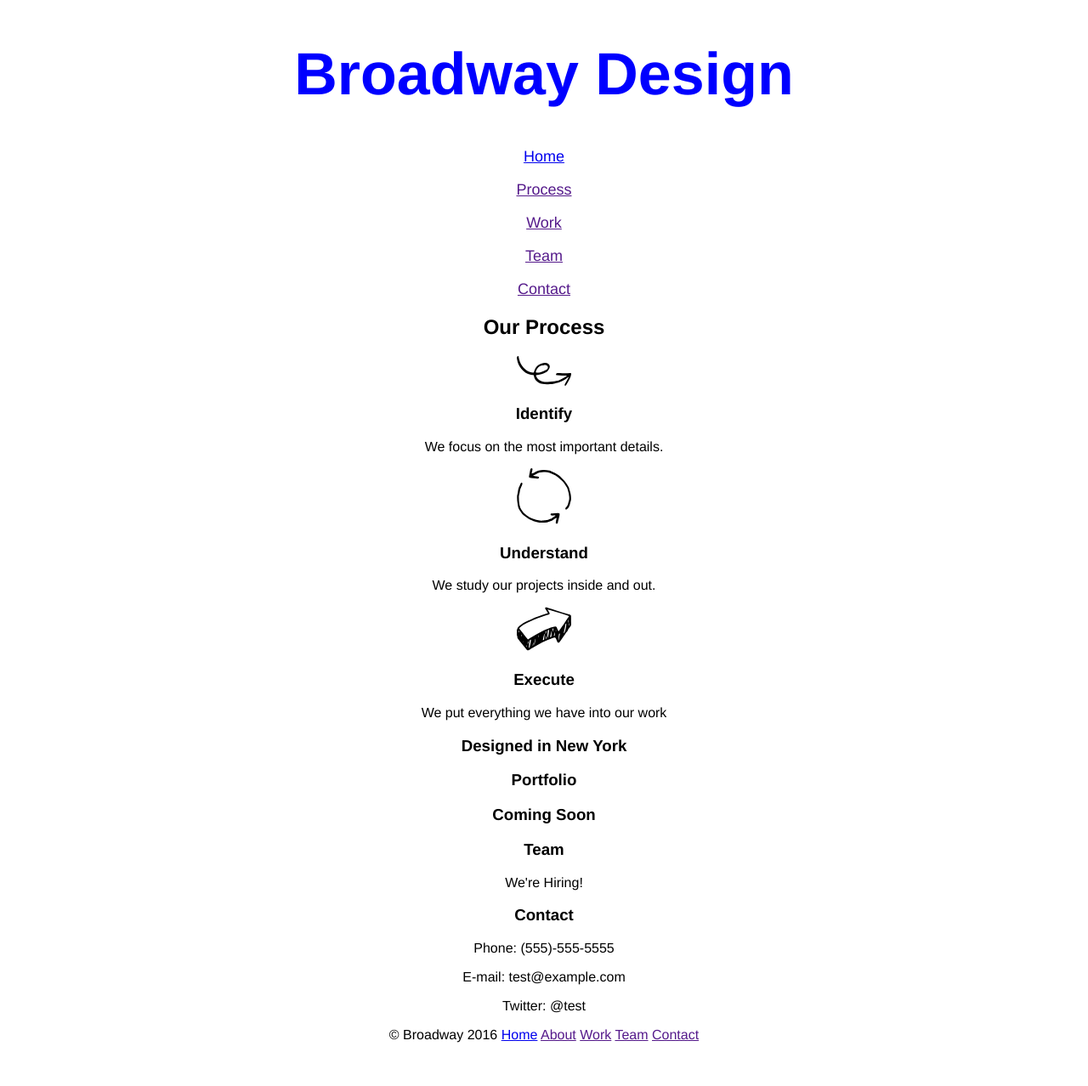
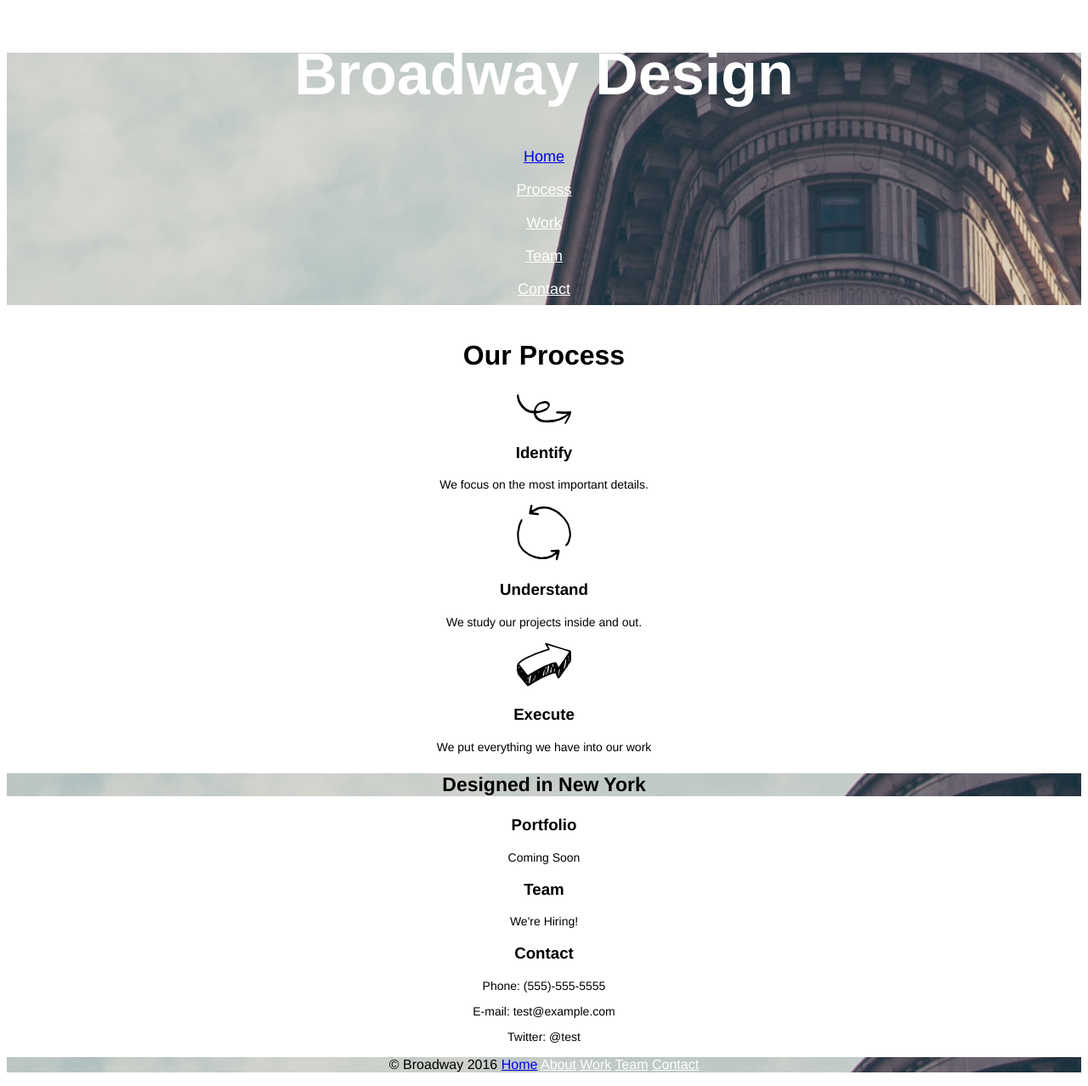
Before and after one commit to olinelson/broadway, a plain HTML site: page index.html in a window 1280 px wide. Shown: the whole page at 85% size. Before the commit the page ends 1243 px from the top, so only its background shows below. Drawn offline with Linux system fonts and the light colour scheme.

Commit message:
fixed css background image url

```diff
--- a/index.html
+++ b/index.html
@@ -2,7 +2,7 @@
 <html>
 
   <head>
-    <link href="resources/css/style.css" rel="stylesheet" type="text/css">
+    <link rel="stylesheet" type="text/css" href="resources/css/style.css" >
     <meta charset="utf-8">
     <title>Broadway Design</title>
   </head>
@@ -30,6 +30,7 @@
       <a href="">Contact</a>
     </p>
 
+
 </div>
 
     <h2 id="ourprocess">Our Process</h2>
@@ -38,32 +39,34 @@
       <img src="resources/identify.svg"/>
     </p>
     <h3 class"process">Identify</h3>
-    <p>We focus on the most important details.</p>
+    <p class="blurb">We focus on the most important details.</p>
 
     <p class="icon">
       <img src="resources/understand.svg"/>
     </p>
     <h3 class"process">Understand</h3>
-    <p>We study our projects inside and out.</p>
+    <p class="blurb">We study our projects inside and out.</p>
 
     <p class="icon">
       <img src="resources/execute.svg"/>
     </p>
     <h3 class"process">Execute</h3>
-    <p>We put everything we have into our work</p>
+    <p class="blurb">We put everything we have into our work</p>
+
 
     <h3 id="newyork">Designed in New York</h3>
 
-    <h3>Portfolio<h3>
-    <p>Coming Soon</p>
+
+    <h3>Portfolio</h3>
+    <p class="blurb">Coming Soon</p>
 
     <h3>Team</h3>
-    <p>We're Hiring!</p>
+    <p class="blurb">We're Hiring!</p>
 
     <h3>Contact</h3>
-    <p>Phone: (555)-555-5555</p>
-    <p>E-mail: test@example.com</p>
-    <p>Twitter: @test</p>
+    <p class="blurb">Phone: (555)-555-5555</p>
+    <p class="blurb">E-mail: test@example.com</p>
+    <p class="blurb">Twitter: @test</p>
 
     <p id="footer">© Broadway 2016
       <a href="index.html">Home</a>
--- a/resources/css/style.css
+++ b/resources/css/style.css
@@ -1,20 +1,50 @@
 body{
   font-family: Helvetica, sans-serif;
   text-align: center;
-  background-image: url("broadway/resources/flatiron.jpg");
+}
+a:visited{
+  color: white;
+}
 
-}
+
 
 #title{
   font-size: 70px;
   font-weight: bold;
-  color: blue;
+  color: White;
   text-align: center;
 }
 .menubar{
   font-size: 18px;
-  color: white;
+  color white;
+
 }
+
 #header{
-  background-image: url("resources/flatiron.jpg");
+
+  background-image: url(../flatiron.png);
+  background-position: center;
+  background-repeat: no-repeat;
+  padding-bottom: 5px;
+
+
 }
+#ourprocess{
+  font-size: 32px;
+  font-weight: bold;
+}
+.process{
+  font-size: 23px;
+  font-weight: bold;
+}
+.blurb{
+  font-size: 14px;
+}
+#newyork{
+  font-size: 23px;
+  font-weight: bold;
+  background-image: url(../flatiron.png);
+}
+#footer{
+  background-image: url(../flatiron.png);
+}
```
